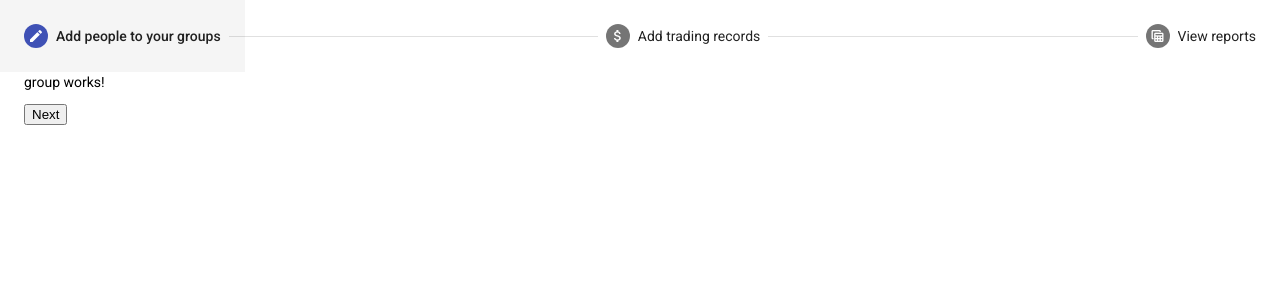
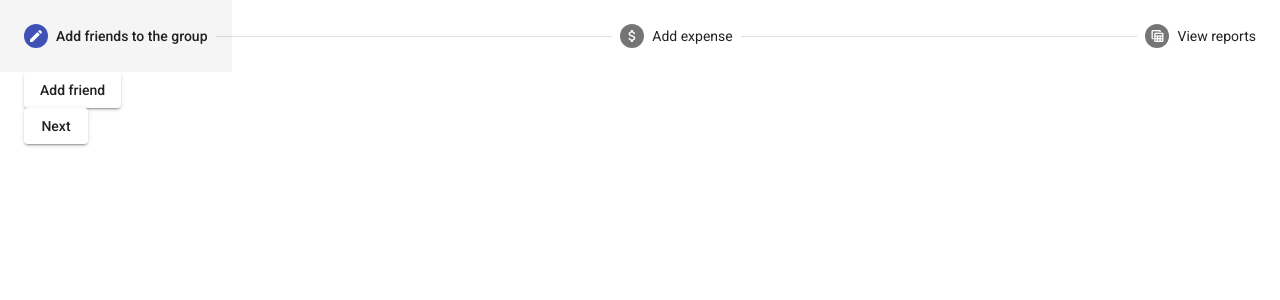
Before and after one commit to TimLaiTW/Where-is-my-money, an Angular app: page / in a window 1280 px wide. Both pictures are taken after a click on the button "Start". Shown: the top 300 px of the page. Built offline with nearby package versions, Linux system fonts and the light colour scheme.

Commit message:
add group dialog

```diff
--- a/src/app/app.component.html
+++ b/src/app/app.component.html
@@ -1,6 +1,6 @@
 <div *ngIf="!showMainSection; else mainSection">
   <app-welcome></app-welcome>
-  <button (click)="showMainSection = true">Start</button>
+  <button mat-raised-button (click)="showMainSection = true">Start</button>
 </div>
 
 <ng-template #mainSection>
--- /dev/null
+++ b/src/app/component/group-dialog/group-dialog.component.html
@@ -0,0 +1,14 @@
+<div class="dialog-wrapper">
+    <h1 mat-dialog-title>Enter friend's name</h1>
+    <div mat-dialog-content>
+    <mat-form-field appearance="fill">
+        <mat-label>Name</mat-label>
+        <input matInput [(ngModel)]="data.name">
+    </mat-form-field>
+    </div>
+    <div mat-dialog-actions>
+    <button mat-button (click)="onNoClick()">Cancel</button>
+    <span class="spacer"></span>
+    <button mat-button [mat-dialog-close]="data.name" cdkFocusInitial>Ok</button>
+    </div>
+</div>
--- /dev/null
+++ b/src/app/component/group-dialog/group-dialog.component.scss
@@ -0,0 +1,7 @@
+.dialog-wrapper {
+    text-align: center;
+}
+
+.spacer {
+    flex: 1 1 auto;
+}
--- /dev/null
+++ b/src/app/component/group-dialog/group-dialog.component.ts
@@ -0,0 +1,22 @@
+import { Component, Inject } from '@angular/core';
+import {MatDialogRef, MAT_DIALOG_DATA} from '@angular/material/dialog';
+
+export interface DialogData {
+  name: string;
+}
+
+@Component({
+  selector: 'app-group-dialog',
+  templateUrl: './group-dialog.component.html',
+  styleUrls: ['./group-dialog.component.scss']
+})
+export class GroupDialogComponent {
+  constructor(
+    public dialogRef: MatDialogRef<GroupDialogComponent>,
+    @Inject(MAT_DIALOG_DATA) public data: DialogData,
+  ) {}
+
+  onNoClick(): void {
+    this.dialogRef.close();
+  }
+}
--- a/src/app/pages/group/group.component.html
+++ b/src/app/pages/group/group.component.html
@@ -1 +1,7 @@
-<p>group works!</p>
+<button mat-raised-button (click)="openDialog()">Add friend</button>
+
+<ol>
+    <li *ngIf="name">
+        You chose: <i>{{name}}</i>
+    </li>
+</ol>
--- a/src/app/pages/group/group.component.ts
+++ b/src/app/pages/group/group.component.ts
@@ -1,4 +1,10 @@
 import { Component, OnInit } from '@angular/core';
+import {MatDialog } from '@angular/material/dialog';
+import { GroupDialogComponent } from '../../component/group-dialog/group-dialog.component';
+
+export interface DialogData {
+  name: string;
+}
 
 @Component({
   selector: 'app-group',
@@ -6,9 +12,19 @@ import { Component, OnInit } from '@angular/core';
   styleUrls: ['./group.component.scss']
 })
 export class GroupComponent implements OnInit {
+  name: string | undefined;
+  constructor(public dialog: MatDialog) {}
+  openDialog(): void {
+    const dialogRef = this.dialog.open(GroupDialogComponent, {
+      width: '15rem',
+      data: {name: this.name},
+    });
 
-  constructor() { }
-
+    dialogRef.afterClosed().subscribe(result => {
+      console.log('The dialog was closed');
+      this.name = result;
+    });
+  }
   ngOnInit(): void {
   }
 
--- a/src/app/stepper/stepper.component.html
+++ b/src/app/stepper/stepper.component.html
@@ -1,21 +1,21 @@
 <mat-stepper [orientation]="(stepperOrientation | async)!">
-    <mat-step label="Add people to your groups" state="groups">
+    <mat-step label="Add friends to the group" state="groups">
       <app-group></app-group>
       <div>
-        <button mat-button matStepperNext>Next</button>
+        <button mat-raised-button matStepperNext>Next</button>
       </div>
     </mat-step>
-    <mat-step label="Add trading records" state="money">
+    <mat-step label="Add expense" state="money">
       <app-transaction></app-transaction>
       <div>
-        <button mat-button matStepperPrevious>Back</button>
-        <button mat-button matStepperNext>Next</button>
+        <button mat-raised-button matStepperPrevious>Back</button>
+        <button mat-raised-button matStepperNext>Next</button>
       </div>
     </mat-step>
     <mat-step label="View reports" state="report">
       <app-report></app-report>
       <div>
-        <button mat-button matStepperPrevious>Back</button>
+        <button mat-raised-button matStepperPrevious>Back</button>
       </div>
     </mat-step>
 
--- a/src/styles.scss
+++ b/src/styles.scss
@@ -34,6 +34,37 @@ $where-is-my-money-theme: mat.define-light-theme((
 @include mat.all-component-themes($where-is-my-money-theme);
 
 /* You can add global styles to this file, and also import other style files */
+*, *::before, *::after {
+  box-sizing: border-box;
+}
 
-html, body { height: 100%; }
-body { margin: 0; font-family: Roboto, "Helvetica Neue", sans-serif; }
+* {
+  margin: 0;
+}
+
+html, body {
+  height: 100%;
+}
+
+body {
+  margin: 0;
+  font-family: Roboto, "Helvetica Neue", sans-serif;
+  line-height: 1.5;
+}
+
+img, picture, video, canvas, svg {
+  display: block;
+  max-width: 100%;
+}
+
+input, button, textarea, select {
+  font: inherit;
+}
+
+p, h1, h2, h3, h4, h5, h6 {
+  overflow-wrap: break-word;
+}
+
+#root {
+  isolation: isolate;
+}
```
Also changed, not shown: src/app/app.module.ts (+14 -2 lines), src/app/stepper/stepper.component.ts (line endings or trailing spaces), 1 other file (tests, documents, lock files or other folders).
